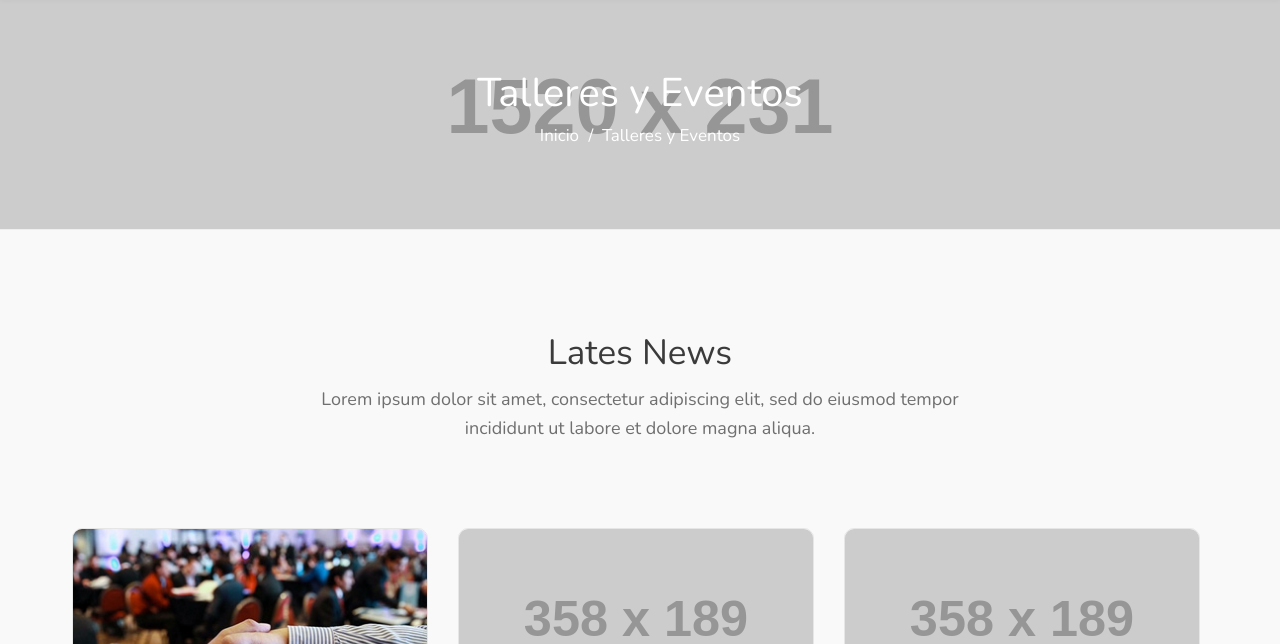
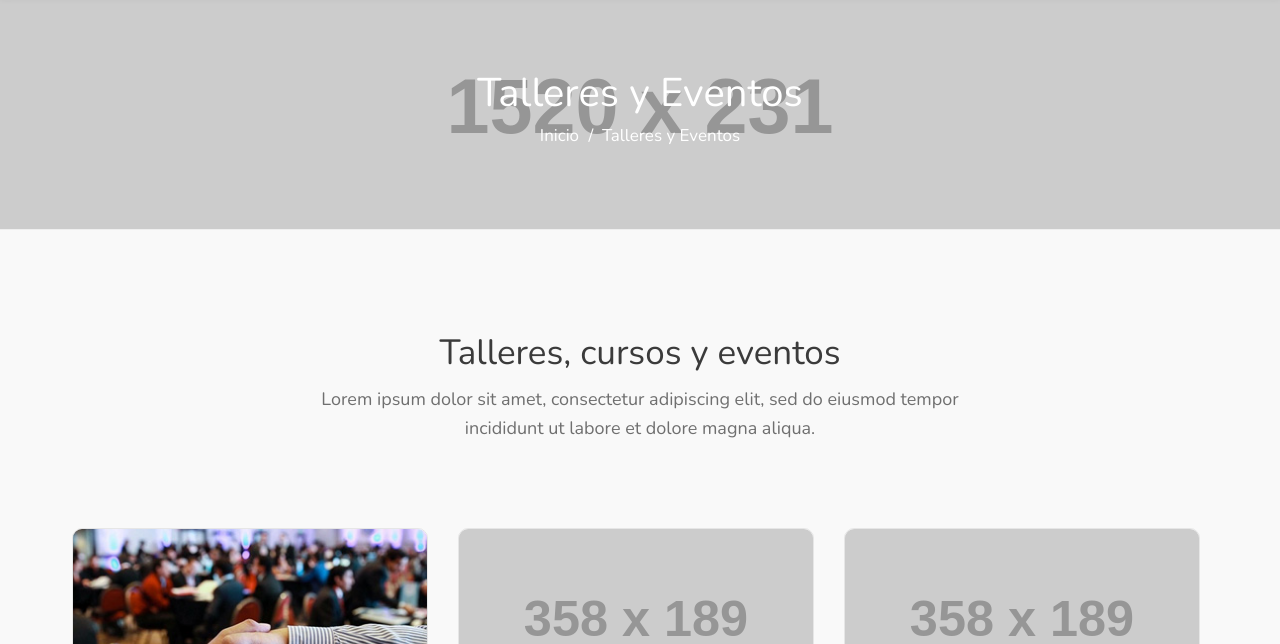
Before and after one commit to fernandoportelab/cavenbra, a plain HTML site: page talleres-eventos.html in a window 1280 px wide. Shown: the part 156-800 px from the top of the page. Drawn offline with nearby package versions, Linux system fonts and the light colour scheme; placeholder pictures from the web are drawn by us; files whose address does not match are found by name.

Commit message:
Update talleres-eventos.html

```diff
--- a/talleres-eventos.html
+++ b/talleres-eventos.html
@@ -145,7 +145,7 @@
 <div class="section-block-grey">
 	<div class="container">
 		<div class="section-heading center-holder">
-			<h2>Lates News</h2>
+			<h2>Talleres, cursos y eventos</h2>
 			<p>Lorem ipsum dolor sit amet, consectetur adipiscing elit, sed do eiusmod tempor<br> incididunt ut labore et dolore magna aliqua. </p>
 		</div>
 		<div class="row">
```
